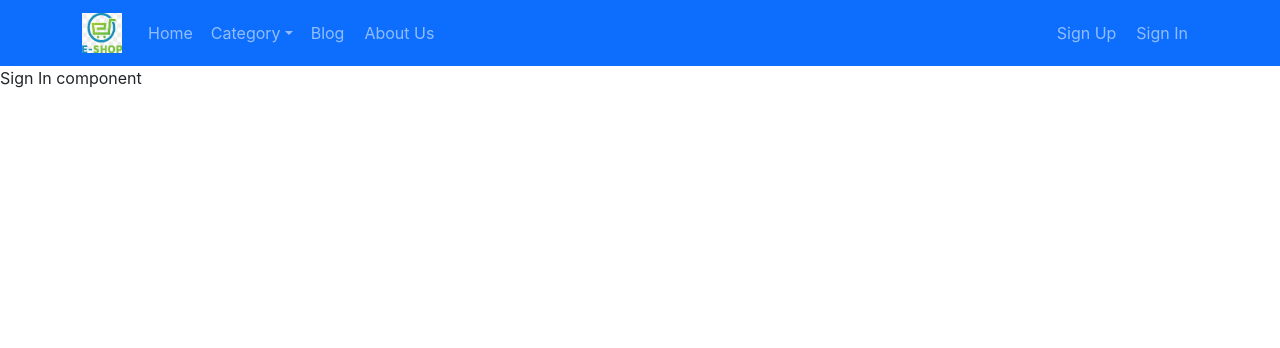
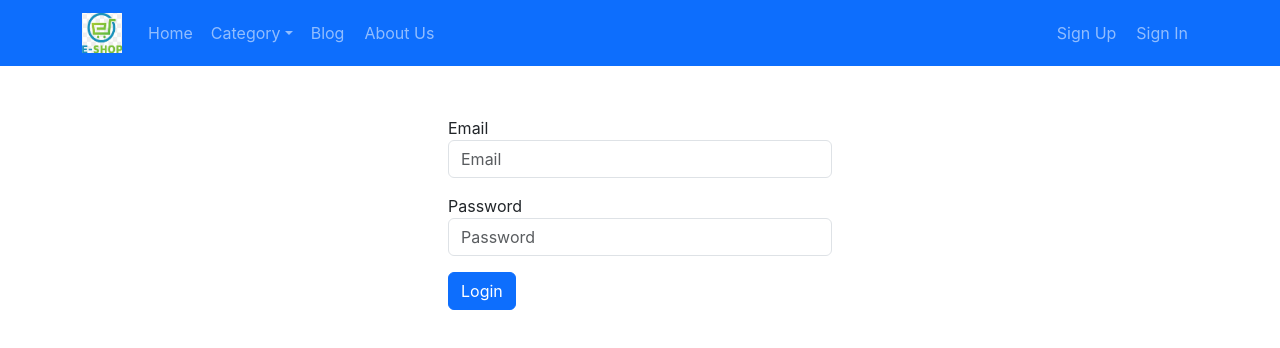
Before and after one commit to raghu-uidev/react-eshop, a React (Create React App) app: page /sign-in in a window 1280 px wide. Shown: the top 348 px of the page. Built offline with nearby package versions, Linux system fonts and the light colour scheme.

Commit message:
login flow

```diff
--- a/package.json
+++ b/package.json
@@ -18,6 +18,7 @@
     "react-bootstrap": "^2.7.4",
     "react-dom": "^18.2.0",
     "react-hook-form": "^7.44.3",
+    "react-icons": "^4.9.0",
     "react-redux": "^8.0.7",
     "react-redux-typescript": "^3.0.0-rc.3",
     "react-router-dom": "^6.12.1",
--- a/src/components/header/header.component.tsx
+++ b/src/components/header/header.component.tsx
@@ -1,9 +1,11 @@
 import { Container, Nav, Navbar, NavDropdown } from "react-bootstrap";
+import {FaRegUserCircle, FaShoppingCart} from 'react-icons/fa'
 import { Link } from "react-router-dom";
 import logo from '../../images/eshop-logo.png';
 import './header.css';
 
 const Header = (props: any) => {
+    const token = sessionStorage.getItem('token');
     return (
         <Navbar bg="primary" variant="dark">
             <Container>
@@ -33,8 +35,20 @@ const Header = (props: any) => {
                     </Nav>
                 </Navbar.Collapse>
                 <Nav>
-                    <Link to="/sign-up">Sign Up</Link>
-                    <Link to="/sign-in">Sign In</Link>
+                    {
+                        token ? (
+                             <>
+                                 <FaRegUserCircle className="user-icon"></FaRegUserCircle>
+                                 <FaShoppingCart className="cart-icon"></FaShoppingCart>
+                             </>
+                        ) : (
+                            <>
+                                <Link to="/sign-up">Sign Up</Link>
+                                <Link to="/sign-in">Sign In</Link>
+                            </>
+                        )
+                    }
+
                 </Nav>
             </Container>
         </Navbar>
--- a/src/components/header/header.css
+++ b/src/components/header/header.css
@@ -29,7 +29,7 @@
 .user-icon, .cart-icon {
     font-size: 24px;
     margin: 0 10px;
-    color: #0d6efd;
+    color: #fff;
     cursor: pointer;
 }
 
--- a/src/modules/@usersModule/sign-in/sign-in.component.tsx
+++ b/src/modules/@usersModule/sign-in/sign-in.component.tsx
@@ -1,5 +1,64 @@
+import { Button } from "react-bootstrap";
+import { useForm } from "react-hook-form";
+import { useAppDispatch } from "../../../hooks";
+import { LoginData, loginUserAction } from "../userReducer";
+import './sign-in.css';
+
 const SignIn = (props: any) => {
-    return(<div>Sign In component</div>)
- }
 
- export default SignIn;
+    //testuserreact@webla.com, start12345
+
+    const actionDispatcher = useAppDispatch();
+
+    const {register, handleSubmit, formState: {errors}} = useForm();
+
+    const onSubmit = (data: any) => {
+        actionDispatcher(loginUserAction(data));
+    }
+
+    return (
+        <div className="form-container">
+            <div className="login-form">
+
+                <form onSubmit={handleSubmit(onSubmit)}>
+                    <div className="form-row">
+                        <div className="col-md-12 mb-3">
+                            <label>Email</label>
+                            <input type="text" className="form-control" placeholder="Email" {...register("email", { required: 'Email is Required', pattern: { value: /^\w+@[a-zA-Z_]+?\.[a-zA-Z]{2,3}$/, message: 'Invalid Email Pattern' } })} />
+                            {errors?.email && (
+                                <div className='error'>{errors?.email?.message?.toString()}</div>
+                            )}
+                        </div>
+                        <div className="col-md-12 mb-3">
+                            <label>Password</label>
+                            <input type="password" className="form-control" placeholder="Password"
+                                {...register("password",
+                                    {
+                                        required: 'Password is required',
+                                        validate: {
+                                            checkForMinLength: (value: string) => value.length >= 6,
+                                            checkForMaxLength: (value: string) => value.length <= 15
+                                        }
+                                    })}
+                            />
+                            {errors.password && errors.password.type === 'required' && (
+                                <div className='error'>{errors?.password?.message?.toString()}</div>
+                            )}
+                            {errors.password && errors.password.type === 'checkForMinLength' && (
+                                <div className='error'>Password must be more than or equal to 6 letters</div>
+                            )}
+                            {errors.password && errors.password.type === 'checkForMaxLength' && (
+                                <div className='error'>Password must be less than or equal to 15 letters</div>
+                            )}
+                        </div>
+                    </div>
+                    <div className="form-row">
+                        <Button type='submit' >Login</Button>
+                    </div>
+                </form>
+            </div>
+        </div>
+    )
+}
+
+export default SignIn;
--- a/src/modules/@usersModule/sign-in/sign-in.css
+++ b/src/modules/@usersModule/sign-in/sign-in.css
@@ -0,0 +1,15 @@
+.form-container {
+    margin-top: 50px;
+}
+
+.login-form {
+    width: 30%;
+    margin: 0 auto;
+}
+
+.error {
+    width: 100%;
+    margin-top: 0.25rem;
+    font-size: .875em;
+    color: #dc3545;
+}
--- a/src/modules/@usersModule/sign-up/sign-up.component.tsx
+++ b/src/modules/@usersModule/sign-up/sign-up.component.tsx
@@ -1,17 +1,18 @@
 import { Alert, Button, Spinner } from "react-bootstrap";
 import { useForm } from "react-hook-form";
+import { useNavigate } from "react-router";
 import { useAppDispatch, useAppSelector } from "../../../hooks";
 import { registerUserAction, UserRegisterObj } from "../userReducer";
 import './sign-up.css';
 
 const SignUp = (props: any) => {
+    const navigate = useNavigate();
     const actionDispatcher = useAppDispatch();
     const {
         isRegistrationInProgress,
         isUserRegistered,
         errorMessage
     } = useAppSelector(state => state.userData);
-    console.log(isRegistrationInProgress);
 
     const { register, handleSubmit, formState: { errors } } = useForm();
     const onSubmit = (data: any) => {
@@ -22,18 +23,22 @@ const SignUp = (props: any) => {
         };
         actionDispatcher(registerUserAction(userData));
     }
-    console.log();
+
+    if(isUserRegistered) {
+        navigate('/sign-in');
+    }
 
     return (
         <div className="form-container">
             <div className="registration-form">
                 {
-                    errorMessage !== '' && (
+                    errorMessage  ? (
                         <Alert variant="danger" dismissible>
                             {errorMessage}
                         </Alert>
-                    )
+                    ) : ''
                 }
+
                 <form onSubmit={handleSubmit(onSubmit)}>
                     <div className="form-row">
                         <div className="col-md-12 mb-3">
--- a/src/modules/@usersModule/userReducer.ts
+++ b/src/modules/@usersModule/userReducer.ts
@@ -3,11 +3,14 @@ import axios from "axios";
 
 export interface User {
     errorMessage: string;
+    isLoginInProgress: boolean;
     isRegistrationInProgress: boolean;
     isUserRegistered: boolean;
     isUserLoggedIn: boolean;
     userName: string;
     cartId: string;
+    userId: string;
+    token: string;
 }
 
 export interface UserRegisterObj {
@@ -16,13 +19,21 @@ export interface UserRegisterObj {
     password: string;
 }
 
+export interface LoginData {
+    email: string;
+    password: string;
+}
+
 const userInitialState: User = {
     errorMessage: '',
+    isLoginInProgress: false,
     isRegistrationInProgress: false,
     isUserRegistered: false,
     isUserLoggedIn: false,
     userName: '',
-    cartId: ''
+    cartId: '',
+    userId: '',
+    token: ''
 }
 
 /**
@@ -54,24 +65,13 @@ export const registerUserAction: any =  createAsyncThunk(
         const API_URL = 'http://localhost:4000/api/v1/users/register';
         const response: any = await axios.post(API_URL, userData);
         //const data = await response.json();
-        return response.data;
+        // {
+               //"message": "User created successfully"
+         //}
+
+        return response.data; // ==>  action.payload
       } catch (err: any) {
         let errorMessage = 'Unable to register the user. Pleae try again.';
-        /**
-         *  {
-         *     err:  {
-         *        response:  {
-         *             data:  {
-         *                message: ''
-         *              }
-         *         }
-         *     }
-         *
-         *
-         *  }
-         *
-         * if('')
-         */
         if(err?.response?.data?.message) {
           errorMessage = err?.response?.data?.message;
         }
@@ -80,7 +80,27 @@ export const registerUserAction: any =  createAsyncThunk(
         })
       }
     }
-  );
+);
+
+
+  export const loginUserAction: any = createAsyncThunk(
+    'user/loginUser',
+    async(loginData: LoginData, { rejectWithValue }) => {
+       try {
+           const LOGIN_API_URL = 'http://localhost:4000/api/v1/users/login';
+           const response: any = await axios.post(LOGIN_API_URL, loginData);
+           return response.data;
+       } catch(err: any) {
+          let errorMessage = 'Unable to login. Pleae try again.';
+          if(err?.response?.data?.message) {
+            errorMessage = err?.response?.data?.message;
+          }
+          return rejectWithValue({
+            message: errorMessage
+          })
+       }
+    }
+);
 
 const userSlice = createSlice({
     name: 'user',
@@ -101,6 +121,22 @@ const userSlice = createSlice({
          state.isUserRegistered = false;
          state.errorMessage = action?.payload?.message
       })
+      .addCase(loginUserAction.pending, (state: any, action: any) => {
+        state.isLoginInProgress = true;
+      })
+      .addCase(loginUserAction.fulfilled, (state: any, action: any) => {
+         const userId = action?.payload?.userId;
+         const cartId = action?.payload?.cartId;
+         const token = action?.payload?.token;
+         const userName = action?.payload?.userName;
+         sessionStorage.setItem('userId', userId);
+         sessionStorage.setItem('cartId', cartId);
+         sessionStorage.setItem('token', token);
+         sessionStorage.setItem('userName', userName);
+      })
+      .addCase(loginUserAction.rejected, (state: any, action: any) => {
+        state.errorMessage = action?.payload?.message;
+      })
     }
 });
 
@@ -111,6 +147,10 @@ const userSlice = createSlice({
  *    }
  *
  */
+
+
+
+
 const { reducer, actions } = userSlice;
 
 export default reducer;
```
Also changed, not shown: 1 other file (tests, documents, lock files or other folders).
